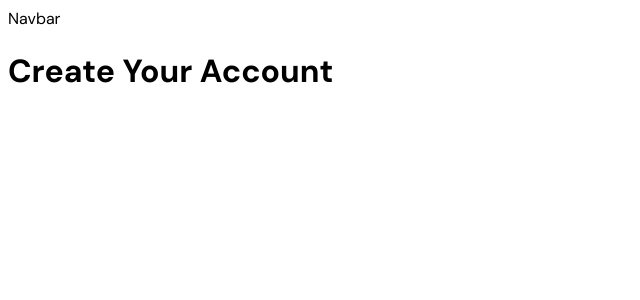
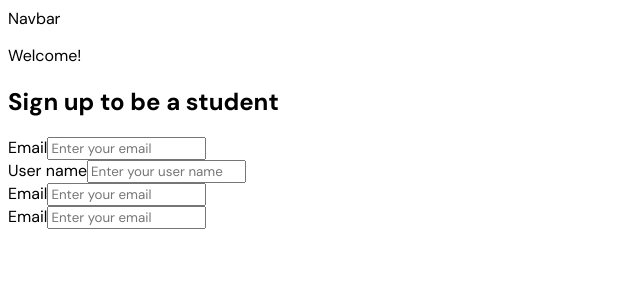
Before and after one commit to thesarpex/Learnflow-LMS, a React (Vite) app: page /signup in a window 1280 px wide. Shown: the top 300 px of the page, without its empty margins (0-640 px from the left). Built offline with nearby package versions, Linux system fonts and the light colour scheme; no server answers.

Commit message:
created email and username sections for sign up

```diff
--- a/src/routes/student/Signup.jsx
+++ b/src/routes/student/Signup.jsx
@@ -43,8 +43,46 @@ const handleSubmit = async (e) => {
   return (
     <div>
       <div>
-        <h1>Create Your Account</h1>
+        <p>Welcome!</p>
+        <h2>{''}Sign up to be a student</h2>
       </div>
+
+      {
+        error && (
+          <div>{error}{''}</div>
+        )
+      }
+
+      <form onSubmit={handleSubmit}>
+        <div>
+          <label htmlFor='email'>
+            Email
+          </label>
+          <input id='email' type='email'  value={email} onChange={(e) => setEmail(e.target.value)} placeholder='Enter your email' required />
+        </div>
+
+        <div>
+          <label htmlFor='username'>
+            User name
+          </label>
+          <input id='username' type='text'  value={''} onChange={''} placeholder='Enter your user name' required />
+        </div>
+
+        <div>
+          <label htmlFor=''>
+            Email
+          </label>
+          <input id='email' type='email'  value={email} onChange={(e) => setEmail(e.target.value)} placeholder='Enter your email' required />
+
+          <div>
+          <label htmlFor='email'>
+            Email
+          </label>
+          <input id='email' type='email'  value={email} onChange={(e) => setEmail(e.target.value)} placeholder='Enter your email' required />
+        </div>
+        </div>
+
+      </form>
     </div>
   )
 }
```
